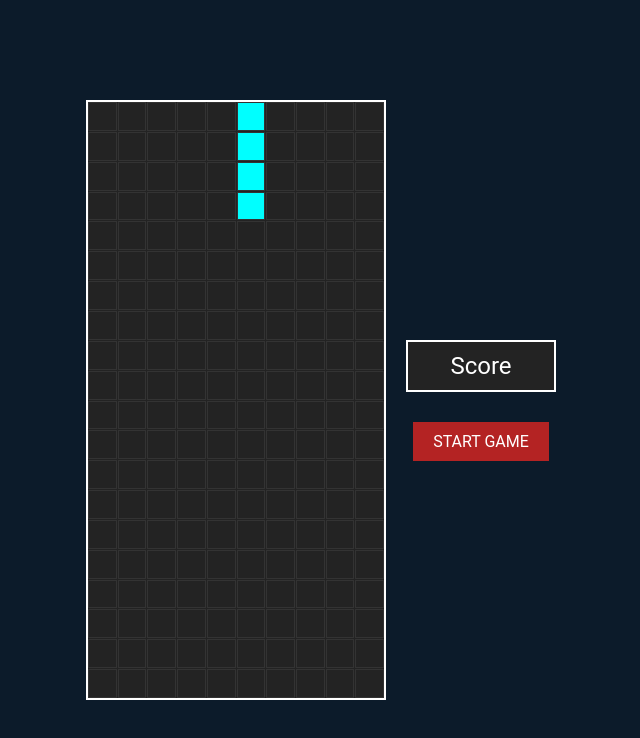
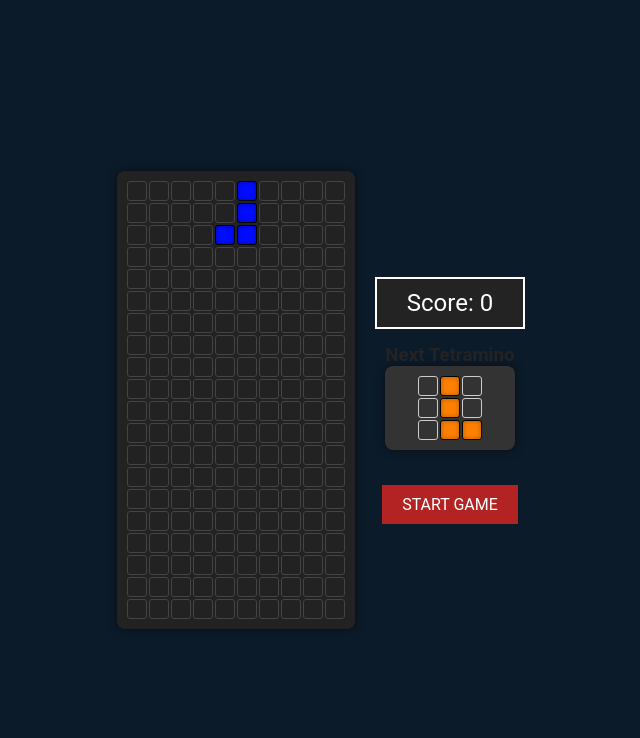
Before and after one commit to IWToIT/Tetris, a React (Vite) app: page / in a window 1280 px wide. Shown: the top 738 px of the page, without its empty margins (319-959 px from the left). Built offline with nearby package versions, Linux system fonts and the light colour scheme.

Commit message:
feat: next Tentramino display & Score counter

```diff
--- a/src/App.jsx
+++ b/src/App.jsx
@@ -2,6 +2,7 @@ import React, { useEffect, useState, useCallback } from "react";
 import Board from "./components/Board";
 import Display from "./components/Display";
 import StartBtn from "./components/StartBtn";
+import NextTetramino from "./components/NextTetramino";
 import "./scss/app.scss";
 
 import { createBoard } from "./utils/gameBoard";
@@ -10,30 +11,30 @@ import { createTetramino } from "./utils/tetraminosRand";
 function App() {
   const [board, setBoard] = useState(createBoard);
   const [tetramino, setTetramino] = useState(createTetramino);
+  const [nextTetramino, setNextTetramino] = useState(createTetramino);
   const [isPlaying, setIsPlaying] = useState(false);
   const [speed, setSpeed] = useState(800);
+  const [score, setScore] = useState(0);
 
-  const checkCollizion = (board, tetramino, moveX = 0, moveY = 0) => {
-    const { shape, x, y } = tetramino;
+  const clearLines = (board) => {
+    let linesCleared = 0;
+    const newBoard = board.filter((row) => {
+      const isLineFull = !row.some(
+        (cell) =>
+          cell === "0" || (typeof cell === "object" && cell.type === "0")
+      );
+      if (isLineFull) {
+        linesCleared++;
+        return false;
+      }
+      return true;
+    });
 
-    for (let row = 0; row < shape.length; row++) {
-      for (let col = 0; col < shape[row].length; col++) {
-        if (shape[row][col] !== 0) {
-          const newX = x + col + moveX;
-          const newY = y + row + moveY;
-
-          if (newX < 0 || newX >= board[0].length || newY >= board.length) {
-            return true;
-          }
-
-          if (newY >= 0 && board[newY][newX] !== "0") {
-            return true;
-          }
-        }
-      }
+    for (let i = 0; i < linesCleared; i++) {
+      newBoard.unshift(new Array(board[0].length).fill("0"));
     }
 
-    return false;
+    return { newBoard, linesCleared };
   };
 
   const moveDown = useCallback(() => {
@@ -57,21 +58,32 @@ function App() {
               boardX >= 0 &&
               boardX < board[0].length
             ) {
-              newBoard[boardY][boardX] = tetramino.type;
+              newBoard[boardY][boardX] = {
+                type: tetramino.type,
+                color: tetramino.color,
+              };
             }
           }
         });
       });
 
-      setBoard(newBoard);
-      setTetramino(createTetramino());
+      const { newBoard: clearedBoard, linesCleared } = clearLines(newBoard);
+      setBoard(clearedBoard);
 
-      if (checkCollizion(newBoard, createTetramino())) {
+      if (linesCleared > 0) {
+        const points = [0, 100, 300, 500, 800][linesCleared];
+        setScore((prev) => prev + points);
+      }
+
+      setTetramino(nextTetramino);
+      setNextTetramino(createTetramino());
+
+      if (checkCollizion(newBoard, nextTetramino)) {
         setIsPlaying(false);
         alert("Game Over!");
       }
     }
-  }, [isPlaying, board, tetramino]);
+  }, [isPlaying, board, tetramino, nextTetramino]);
 
   const moveLeft = useCallback(() => {
     if (!isPlaying) return;
@@ -123,6 +135,7 @@ function App() {
           break;
         case "ArrowDown":
           setSpeed(100);
+          setScore((prev) => prev + 1);
           break;
         case "ArrowUp":
           rotate();
@@ -149,16 +162,19 @@ function App() {
   useEffect(() => {
     let interval;
     if (isPlaying) {
-      interval = setInterval(moveDown, speed);
+      interval = setInterval(() => {
+        moveDown();
+      }, speed);
     }
     return () => clearInterval(interval);
-  }, [isPlaying, moveDown, speed]);
+  }, [isPlaying, speed, moveDown]);
 
   const handleStart = () => {
     setIsPlaying(true);
     setTetramino(createTetramino());
     setBoard(createBoard());
     setSpeed(800);
+    setScore(0);
   };
 
   const displayBoard = board.map((row) => [...row]);
@@ -175,7 +191,10 @@ function App() {
             boardX >= 0 &&
             boardX < board[0].length
           ) {
-            displayBoard[boardY][boardX] = tetramino.type;
+            displayBoard[boardY][boardX] = {
+              type: tetramino.type,
+              color: tetramino.color
+            };
           }
         }
       });
@@ -186,11 +205,57 @@ function App() {
     <div id="root">
       <Board board={displayBoard} />
       <aside>
-        <Display text="Score" />
+        <Display text={`Score: ${score}`} />
+        <NextTetramino
+          shape={nextTetramino.shape}
+          color={nextTetramino.color}
+        />
         <StartBtn callback={handleStart} />
       </aside>
     </div>
   );
 }
 
+const checkCollizion = (board, tetramino, moveX = 0, moveY = 0) => {
+  const { shape, x, y } = tetramino;
+
+  for (let row = 0; row < shape.length; row++) {
+    for (let col = 0; col < shape[row].length; col++) {
+      if (shape[row][col] !== 0) {
+        const newX = x + col + moveX;
+        const newY = y + row + moveY;
+
+        if (newX < 0 || newX >= board[0].length || newY >= board.length) {
+          return true;
+        }
+
+        if (newY >= 0) {
+          const cell = board[newY][newX];
+          if (cell !== "0" && (typeof cell === "object" ? cell.type : cell)) {
+            return true;
+          }
+        }
+      }
+    }
+  }
+
+  return false;
+};
+
+// describe("checkCollizion", () => {
+//   test("should return true if tetramino collides with the board", () => {
+//     // AAA
+//     // Создаём доску
+//     // Создаём тетрамино
+//     // Arrange — подготовка данных
+
+//     // Act — вызываем функцию, которую хотим протестировать
+//     // const hasCollizion = checkCollizion(board, tetramino)
+
+//     // Assert — проверяем результат
+//     // expect(hasCollizion).toBe(true);
+
+//   });
+// });
+
 export default App;
--- a/src/components/Board.jsx
+++ b/src/components/Board.jsx
@@ -1,14 +1,26 @@
 import React from "react";
-import Cell from "./Cell";
 
-function Board({ board }) {
+const Board = ({ board }) => {
   return (
     <div className="board">
-      {board.map((row, y) =>
-        row.map((cell, x) => <Cell key={`${y}-${x}`} type={cell} />)
-      )}
+      {board.map((row, rowIndex) => (
+        <div key={rowIndex} className="board-row">
+          {row.map((cell, cellIndex) => (
+            <div
+              key={cellIndex}
+              className={`board-cell ${cell !== "0" ? "filled" : ""}`}
+              style={{
+                backgroundColor:
+                  cell !== "0" && cell.color
+                    ? `rgb(${cell.color})`
+                    : "transparent",
+              }}
+            ></div>
+          ))}
+        </div>
+      ))}
     </div>
   );
-}
+};
 
 export default Board;
--- a/src/components/Cell.jsx
+++ b/src/components/Cell.jsx
@@ -11,11 +11,16 @@ const Cell = ({ type }) => {
     Z: "red",
   };
 
+  const cellType = typeof type === "object" ? type.type : type;
+  const cellColor = typeof type === "object" ? type.color : colors[cellType];
+
+  const isFilled = cellType && cellType !== "0";
+
   return (
     <div
-      className={`cell ${type ? "filled" : ""}`}
+      className={`cell ${isFilled ? "filled" : ""}`}
       style={{
-        backgroundColor: type && type !== "0" ? colors[type] : "transparent",
+        backgroundColor: isFilled ? cellColor : "transparent",
       }}
     ></div>
   );
--- /dev/null
+++ b/src/components/NextTetramino.jsx
@@ -0,0 +1,26 @@
+import React from "react";
+
+const NextTetramino = ({ shape, color }) => {
+  return (
+    <div className="next-tetramino">
+      <h3>Next Tetramino</h3>
+      <div className="next-tetramino-grid">
+        {shape.map((row, rowIndex) => (
+          <div key={rowIndex} className="next-tetramino-row">
+            {row.map((cell, cellIndex) => (
+              <div
+                key={cellIndex}
+                className={`next-tetramino-cell ${cell ? "filled" : ""}`}
+                style={{
+                  backgroundColor: cell ? `rgb(${color})` : "transparent",
+                }}
+              ></div>
+            ))}
+          </div>
+        ))}
+      </div>
+    </div>
+  );
+}
+
+export default NextTetramino;
--- a/src/scss/app.scss
+++ b/src/scss/app.scss
@@ -43,3 +43,15 @@ body {
     }
   }
 }
+
+.board-cell,
+.next-tetramino-cell {
+  width: 20px;
+  height: 20px;
+  border: 1px solid #ccc;
+}
+
+.board-cell.filled,
+.next-tetramino-cell.filled {
+  border: 1px solid #000;
+}
--- a/src/scss/components/_all.scss
+++ b/src/scss/components/_all.scss
@@ -1,3 +1,4 @@
 @forward './board';
 @forward './cell';
 @forward './display';
+@forward './nextTetramino';
--- a/src/scss/components/_board.scss
+++ b/src/scss/components/_board.scss
@@ -1,23 +1,29 @@
 @use '../variables' as sheet;
 
 .board {
-  display: grid;
-  grid-template-rows: repeat(20, 1fr);
-  grid-template-columns: repeat(10, 1fr);
-  grid-gap: 1px;
-  background-color: sheet.$black;
-  border: 2px solid sheet.$white;
-  width: 300px;
-  height: 600px;
+  display: flex;
+  flex-direction: column;
+  gap: 2px;
+  background-color: #222;
+  padding: 10px;
+  border-radius: 8px;
+  box-shadow: 0 0 10px rgba(0, 0, 0, 0.5);
 
-  .cell {
-    width: 100%;
-    height: 100%;
-    background-color: #0c1b2a;
-    border: 1px solid #333;
+  .board-row {
+    display: flex;
+    gap: 2px;
+  }
+
+  .board-cell {
+    width: 20px;
+    height: 20px;
+    background-color: transparent;
+    border: 1px solid #444;
+    border-radius: 3px;
 
     &.filled {
-      background-color: sheet.$red;
+      border: 1px solid #000;
+      box-shadow: inset 0 0 5px rgba(0, 0, 0, 0.3);
     }
   }
 }
--- /dev/null
+++ b/src/scss/components/_nextTetramino.scss
@@ -0,0 +1,35 @@
+@use '../variables' as sheet;
+
+.next-tetramino {
+  margin-bottom: 20px;
+  text-align: center;
+}
+
+.next-tetramino-grid {
+  display: flex;
+  flex-direction: column;
+  align-items: center;
+  gap: 2px;
+  background-color: #333;
+  padding: 10px;
+  border-radius: 8px;
+  box-shadow: 0 0 10px rgba(0, 0, 0, 0.5);
+}
+
+.next-tetramino-row {
+  display: flex;
+  gap: 2px;
+}
+
+.next-tetramino-cell {
+  width: 20px;
+  height: 20px;
+  background-color: transparent;
+  border: 1px solid #444;
+  border-radius: 3px;
+
+  &.filled {
+    border: 1px solid #000;
+    box-shadow: inset 0 0 5px rgba(0, 0, 0, 0.3);
+  }
+}
--- a/src/utils/tetraminosRand.js
+++ b/src/utils/tetraminosRand.js
@@ -1,7 +1,6 @@
 import { BOARD_WIDTH } from "./gameBoard";
 
 export const tetraminos = {
-  // 0: { shape: [[0]], color: "0,0,0" },
   L: { shape: [
                 [0, "L", 0],
                 [0, "L", 0],
--- a/vite.config.ts
+++ b/vite.config.ts
@@ -1,8 +1,8 @@
 import { defineConfig } from 'vite'
 import react from '@vitejs/plugin-react'
 
-// https://vite.dev/config/
 export default defineConfig({
+  base: '/tetris-game/',
   plugins: [react()],
 
 })
```
Also changed, not shown: 1 other file (tests, documents, lock files or other folders).
